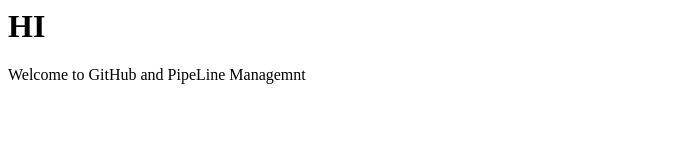
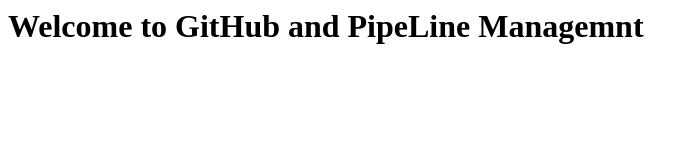
Before and after one commit to satendraproxgy/CICD, a plain HTML site: page index.html in a window 1280 px wide. Shown: the whole page, without its empty margins (0-699 px from the left). Drawn offline with Linux system fonts and the light colour scheme.

Commit message:
cu ci implemented

```diff
--- a/index.html
+++ b/index.html
@@ -1,2 +1,2 @@
-<h1>HI</h1>
-Welcome to GitHub and PipeLine Managemnt
+
+<h1>Welcome to GitHub and PipeLine Managemnt</h1>
```
